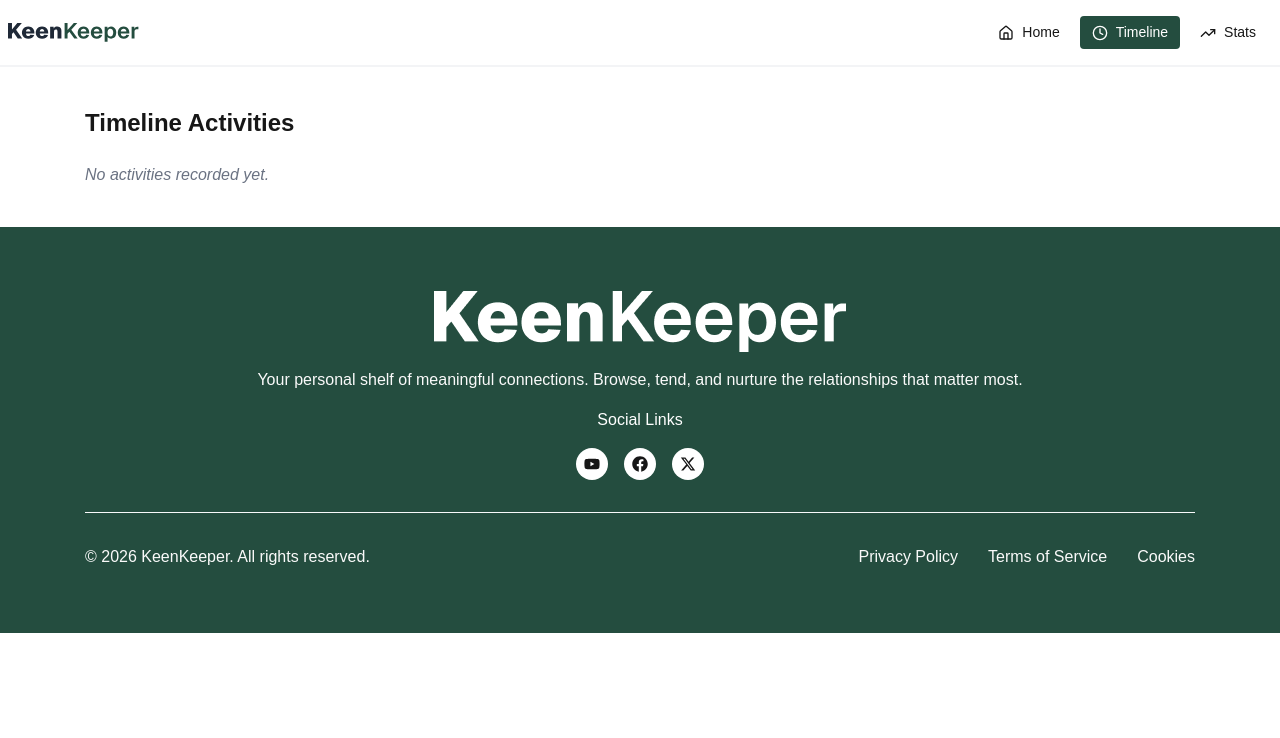
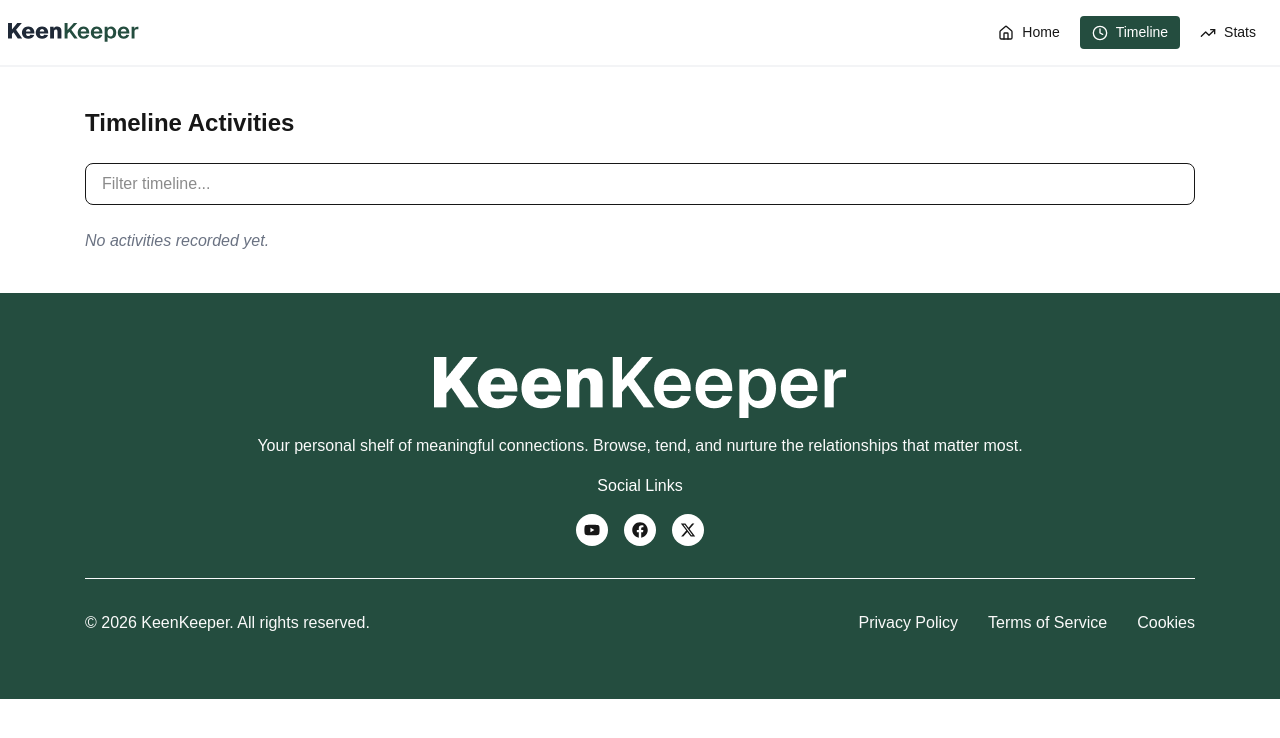
Before and after one commit to fatematz/keen-keeper, a Next.js app: page /timeline in a window 1280 px wide. Shown: the top 738 px of the page. Built offline with nearby package versions, Linux system fonts and the light colour scheme.

Commit message:
add timeline filter

```diff
--- a/src/app/timeline/page.jsx
+++ b/src/app/timeline/page.jsx
@@ -1,12 +1,13 @@
 
 'use client'
 import { FriendContext } from "@/context/FriendContext";
-import { useContext } from "react";
+import { useContext, useState } from "react";
 import { Phone, MessageSquare, Video } from 'lucide-react';
 
 const TimelinePage = () => {
     const {cart}=useContext(FriendContext);
     console.log("Current Cart Data:", cart);
+    const [search, setSearch] = useState('');
 
     const config = {
         Call: {
@@ -26,15 +27,27 @@ const TimelinePage = () => {
         }
     };
 
+    const filteredCart = cart.filter((item) =>
+    item.type.toLowerCase().includes(search.toLowerCase())
+);
+
     return (
         <div className="container py-10 max-w-2xl mx-auto">
             <h1 className="text-2xl font-bold mb-6">Timeline Activities</h1>
 
+               <input
+                type="text"
+                placeholder="Filter timeline..."
+                value={search}
+                onChange={(e) => setSearch(e.target.value)}
+                className="w-full border rounded-lg px-4 py-2 mb-6 outline-none focus:ring-2 focus:ring-green-300"
+            />
+
             <div className="flex flex-col gap-4">
-                {cart.length === 0 ? (
+                {filteredCart.length === 0 ? (
                     <p className="text-gray-500 italic">No activities recorded yet.</p>
                 ) : (
-                    cart.map((item) => (
+                    filteredCart.map((item) => (
                         <div
                             key={item.id}
                             className="flex items-center gap-4 bg-white p-4 rounded-2xl border border-gray-100 shadow-sm transition hover:shadow-md"
@@ -52,8 +65,6 @@ const TimelinePage = () => {
                                     {item.date}
                                 </p>
                             </div>
-
-
                         </div>
                     ))
                 )}
```
